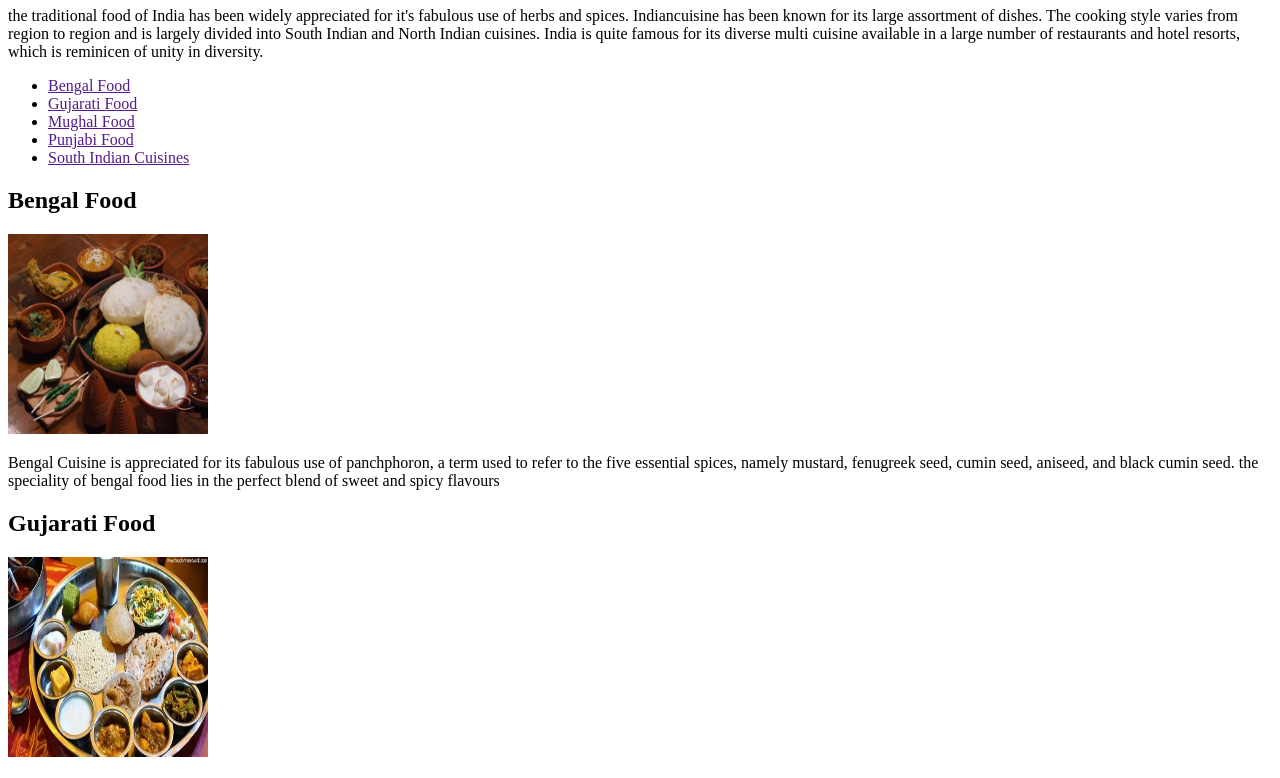
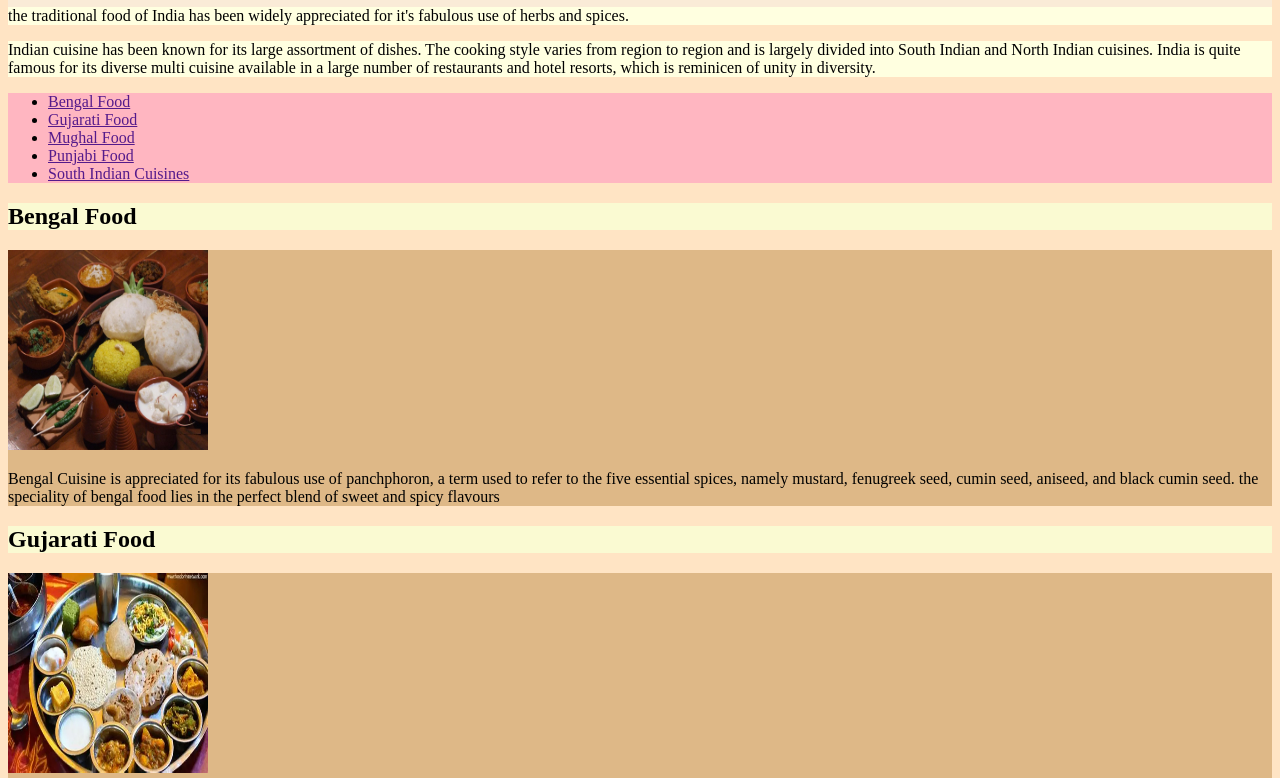
Before and after one commit to shezma1176/WebDevelopement, a plain HTML site: page Cuisines.html in a window 1280 px wide. Shown: the part 73-851 px from the top of the page. Drawn offline with Linux system fonts and the light colour scheme.

Commit message:
Cusines Part 1

```diff
--- a/Cuisines.html
+++ b/Cuisines.html
@@ -5,18 +5,58 @@
     <meta charset="UTF-8">
     <meta name="viewport" content="width=device-width, initial-scale=1.0">
     <title>Cuisines</title>
+    <style>
+        body {
+            background-color: bisque;
+        }
+
+        header {
+            background-color: antiquewhite;
+        }
+
+        header p {
+            background-color: lightyellow;
+        }
+
+        nav {
+            background-color: lightpink;
+        }
+
+        #intro {
+            background-color: bisque;
+        }
+
+        #intro p {
+            background-color: lightyellow;
+        }
+
+        .Food {
+            background-color: lightgoldenrodyellow;
+        }
+
+        .Desc {
+            background-color: burlywood;
+        }
+    </style>
 </head>
 
 <body>
     <!-- header -->
+    <header>
         <h1>Indian Food</h1>
         <p>the traditional food of India has been widely appreciated for it's fabulous use of herbs and spices.
-        Indiancuisine has been known for its large assortment of dishes. The cooking style varies from region to region
+    </header>
+    <div id="intro">
+        <p>Indian cuisine has been known for its large assortment of dishes. The cooking style varies from region to
+            region
             and is
-        largely divided into South Indian and North Indian cuisines. India is quite famous for its diverse multi cuisine
+            largely divided into South Indian and North Indian cuisines. India is quite famous for its diverse multi
+            cuisine
             available in a large number of restaurants and hotel resorts, which is reminicen of unity in diversity. </p>
+    </div>
 
     <!-- nav bar -->
+    <nav>
         <Ul>
             <li><a href="">Bengal Food</a></li>
             <li><a href="">Gujarati Food</a></li>
@@ -24,42 +64,70 @@
             <li><a href="">Punjabi Food</a></li>
             <li><a href="">South Indian Cuisines</a></li>
         </Ul>
+    </nav>
 
     <!-- main section -->
+    <div class="Food">
         <h2>Bengal Food</h2>
+    </div>
+    <div class="Desc">
         <img src="./Bengal food.jpg" alt="Bengal" style="width: 200px; height: 200px">
 
         <p>Bengal Cuisine is appreciated for its fabulous use of panchphoron, a term used to refer to the five essential
-        spices, namely mustard, fenugreek seed, cumin seed, aniseed, and black cumin seed. the speciality of bengal food
+            spices, namely mustard, fenugreek seed, cumin seed, aniseed, and black cumin seed. the speciality of bengal
+            food
             lies in the perfect blend of sweet and spicy flavours</p>
+    </div>
 
+    <div class="Food">
         <h2>Gujarati Food</h2>
+    </div>
+    <div class="Desc">
         <img src="./Gujarati food.webp" alt="Gujarati" style="width: 200px; height: 200px">
 
         <p>The traditional Gujarati food is primarily vegetarian and has a high nutritional value. the typical Gujarati
-        thali consists of varied kinds of lip smacking dishes. Gujarati cuisine has so much to offer and each dish hasan
+            thali consists of varied kinds of lip smacking dishes. Gujarati cuisine has so much to offer and each dish
+            hasan
             absolutely different cooking style</p>
+    </div>
 
+    <div class="Food">
         <h2>Mughal Food</h2>
+    </div>
+    <div class="Desc">
         <img src="./Mughal Food.webp" alt="Mughal" style="width: 200px; height: 200px">
 
-    <p>Mughal cuisines is one of the most popular cuisines, whose origin can be traced back to the Mughal Empire. Mughal
-        cuisine consists of dishes that were prepared in the kitchens Royal Emprerors. Indian cuisine is predominantly
+        <p>Mughal cuisines is one of the most popular cuisines, whose origin can be traced back to the Mughal Empire.
+            Mughal
+            cuisine consists of dishes that were prepared in the kitchens Royal Emprerors. Indian cuisine is
+            predominantly
             influenced by the practise of cooking in the mughal era.</p>
+    </div>
 
+    <div class="Food">
         <h2>Punjabi Food</h2>
+    </div>
+    <div class="Desc">
         <img src="./Punjabi Food.jpg" alt="Bengal" style="width: 200px; height: 200px">
 
-    <p>The cuisines of Punjab has an enormous variey of mouth-watering vegetarian as well as non vegetarian dishes. The
-        spice content ranges from minimal o pleasant to high. Punjabi food is relished by people of all cummunities. In
+        <p>The cuisines of Punjab has an enormous variey of mouth-watering vegetarian as well as non vegetarian dishes.
+            The
+            spice content ranges from minimal o pleasant to high. Punjabi food is relished by people of all cummunities.
+            In
             Punjab, home cookinhg differs from restaurantcooking style</p>
+    </div>
 
+    <div class="Food">
         <h2>South Indian Cuisine</h2>
+    </div>
+    <div class="Desc">
         <img src="./south indian cuisine.webp" alt="South" style="width: 200px; height: 200px">
 
         <p>The South Indian Cuisine is known for its light, low calorie appetizing dishes. The traditional food of South
-        India is mainly rice based. The cuisine is famous for its wondeful mix of rice and lentils to prepare delicious
+            India is mainly rice based. The cuisine is famous for its wondeful mix of rice and lentils to prepare
+            delicious
             lip smacking dosas, vadas, idlis and uttapams.</p>
+    </div>
 
 
 
```
Lines whose indentation alone changed are shown as unchanged.
